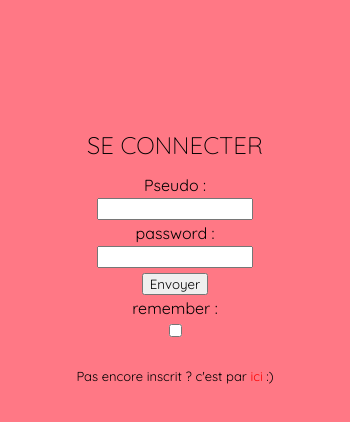
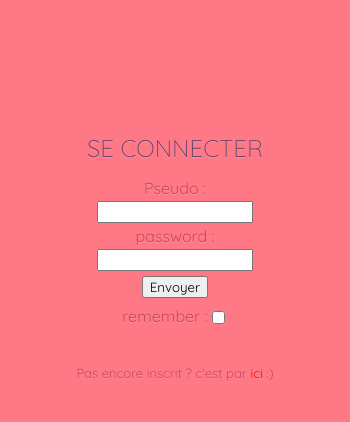
Before and after one commit to project-lumen/front-electron, an Electron app: page index.html in a window 350 px wide. Shown: the part 340-762 px from the top of the page. Drawn offline with nearby package versions, Linux system fonts and the light colour scheme; no server answers.

Commit message:
Modification style login / register

```diff
--- a/assets/css/master.css
+++ b/assets/css/master.css
@@ -25,6 +25,32 @@ body{
   justify-content: center;
   align-items: center;
 }
+
+
+/* EFFECT LOGIN & REGISTER */
+section[data-win="login"] .content{
+  text-shadow: 0 1px rgba(255,255,255,0.2);
+  color: #c54955;
+}
+
+ section[data-win="register"] .content{
+   text-shadow: 0 1px rgba(255,255,255,0.2);
+   color: #82a2ad;
+ }
+
+section[data-win="login"] h1{
+  text-shadow: 0 1px rgba(255,255,255,0.2);
+  color: #64436c;
+}
+
+section[data-win="register"] h1{
+  text-shadow: 0 1px rgba(255,255,255,0.2);
+  color: #333356;
+}
+
+
+
+
 
 
 /****************
@@ -57,6 +83,10 @@ section[data-win="login"] > .gestionErreur, section[data-win="register"] > .gest
 
 }
 
+.boxRemember{
+  margin: 10px;
+  display: flex;
+}
 
 
 
--- a/index.html
+++ b/index.html
@@ -30,9 +30,11 @@
         <label for="password">password :</label>
         <input data-login="password" type="password" name="password" value="">
         <input data-login="submit" type="button" name="submit" value="Envoyer">
-        <label for="remember">remember :</label>
+        <div class="boxRemember">
+          <label for="remember">remember :</label>
+          <input id="isRememberCheck" type="checkbox" name="remember" value="remember">
+        </div>
 
-        <input id="isRememberCheck" type="checkbox" name="remember" value="remember">
       </div>
       <div class="redirectRegister">
         <p>Pas encore inscrit ? c'est par <a id="btnRegister" href="#">ici</a> :)</p>
```
